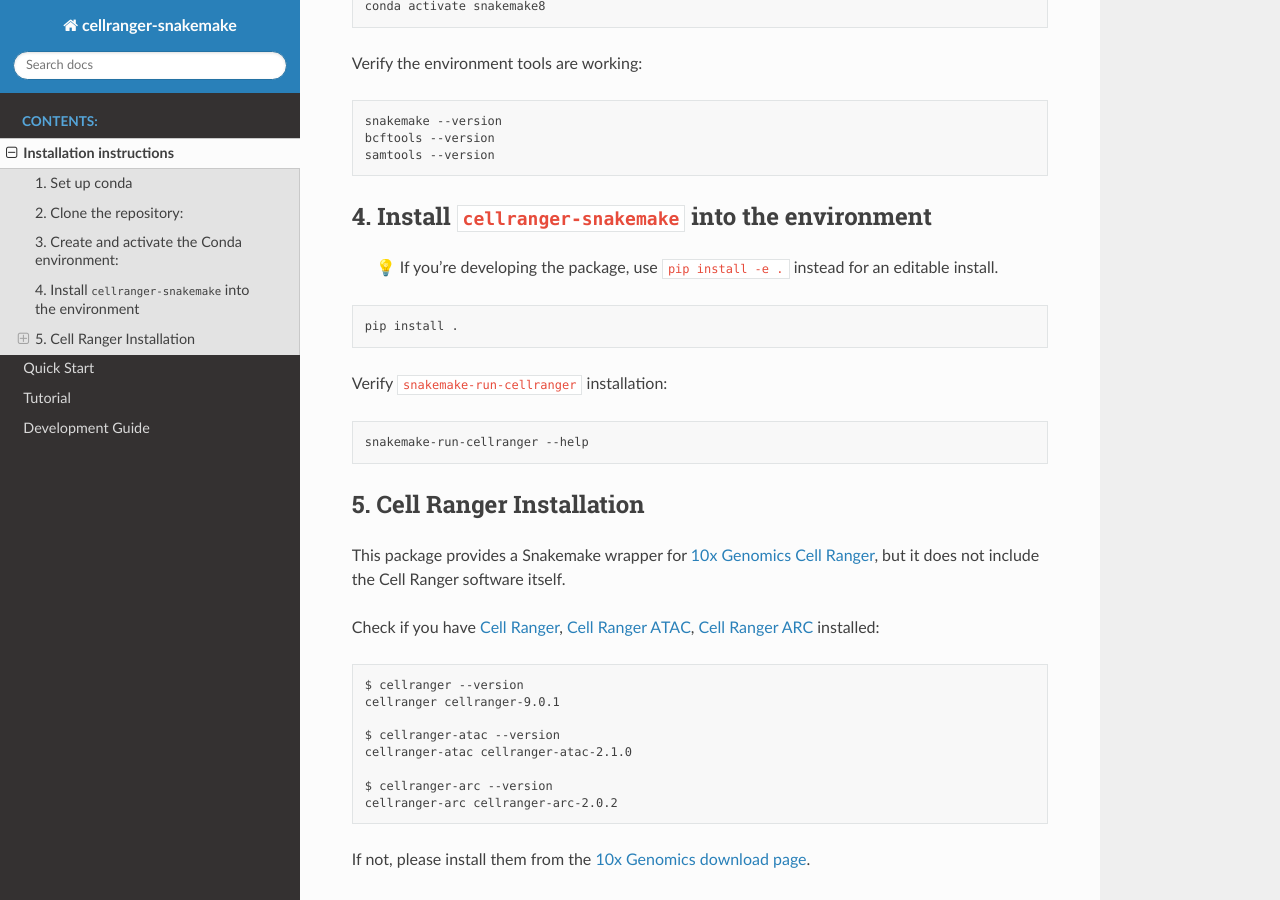
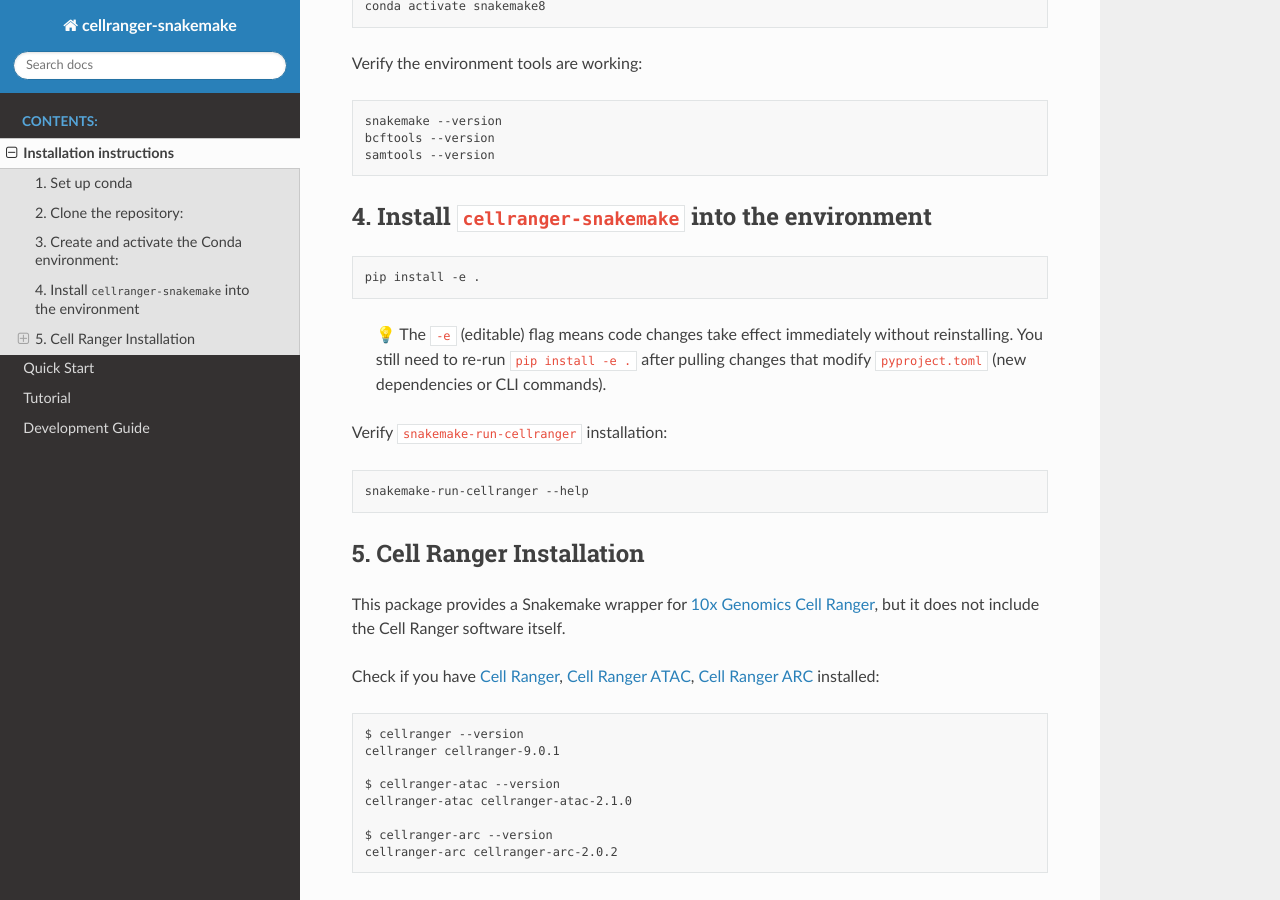
Before and after one commit to mschecht/cellranger-snakemake, a Sphinx documentation site: the page built from docs/source/installation.md, in a window 1280 px wide and 900 px high, scrolled down 1040 px. Built offline with Sphinx 7.4.7 and the Read the Docs theme 3.1.0, drawn with Linux system fonts in a browser that asks for light colours.

Commit message:
better instruction

````diff
--- a/docs/source/installation.md
+++ b/docs/source/installation.md
@@ -46,11 +46,11 @@
 
 ## 4. Install `cellranger-snakemake` into the environment
 
-> 💡 If you're developing the package, use `pip install -e .` instead for an editable install.
+```bash
+pip install -e .
+```
 
-```bash
-pip install .
-```
+> 💡 The `-e` (editable) flag means code changes take effect immediately without reinstalling. You still need to re-run `pip install -e .` after pulling changes that modify `pyproject.toml` (new dependencies or CLI commands).
 
 Verify `snakemake-run-cellranger` installation:
 ```bash
````
